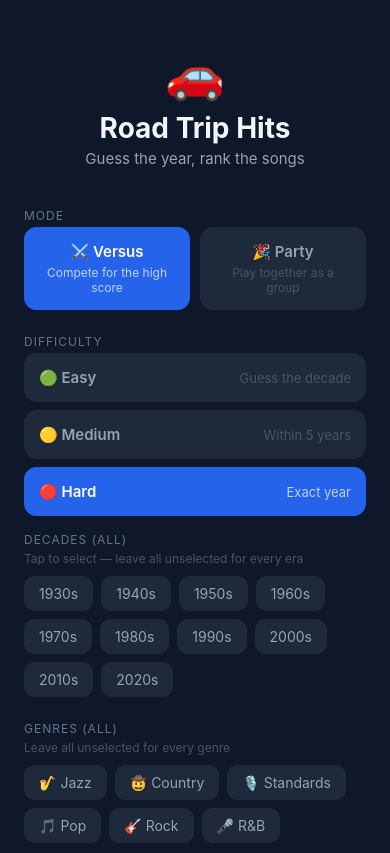
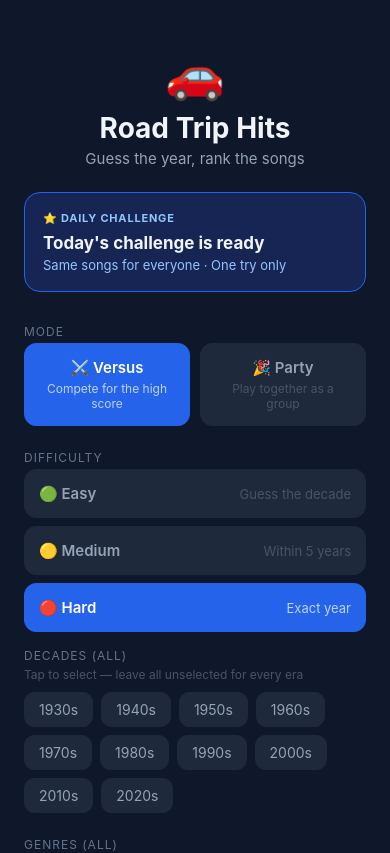
Before and after one commit to bethand5/roadtriphits, a React Native app: screen /Home in a window 390 px wide. Shown: the top 853 px of the page. Built offline with nearby package versions, Linux system fonts and the light colour scheme; what expo-audio would draw is missing.

Commit message:
Add daily challenge card to Home screen

```diff
--- a/screens/HomeScreen.tsx
+++ b/screens/HomeScreen.tsx
@@ -11,6 +11,7 @@ import {
 } from 'react-native'
 import { useGameStore, GameMode, Difficulty } from '../store/gameStore'
 import { Genre } from '../data/billboard_pre1958'
+import { useDailyStore, getTodayKey } from '../store/dailyStore'
 
 const AVATARS = ['🎸', '🚗', '🎤', '🏎️', '🥁', '🚕', '🎹', '🛻', '🎺', '🚙', '🎻', '🎧']
 
@@ -51,6 +52,13 @@ export default function HomeScreen({ navigation }: any) {
     setGenreFilter,
     resetGame,
   } = useGameStore()
+
+  // Daily challenge status
+  const dailyHistory = useDailyStore(s => s.history)
+  const dailyStreak = useDailyStore(s => s.currentStreak)
+  const todayKey = getTodayKey()
+  const todayResult = dailyHistory[todayKey]
+
   const [selectedMode, setSelectedMode] = useState<GameMode>('versus')
   const [selectedDifficulty, setSelectedDifficulty] = useState<Difficulty>('hard')
   const [selectedDecades, setSelectedDecades] = useState<number[]>([])
@@ -126,6 +134,29 @@ export default function HomeScreen({ navigation }: any) {
         <Text style={styles.emoji}>🚗</Text>
         <Text style={styles.title}>Road Trip Hits</Text>
         <Text style={styles.subtitle}>Guess the year, rank the songs</Text>
+
+        <TouchableOpacity
+          style={styles.dailyCard}
+          onPress={() => navigation.navigate('DailyChallenge')}
+        >
+          <View style={styles.dailyTopRow}>
+            <Text style={styles.dailyBadge}>⭐ DAILY CHALLENGE</Text>
+            {dailyStreak >= 2 && (
+              <Text style={styles.dailyStreak}>🔥 {dailyStreak} day streak</Text>
+            )}
+          </View>
+          {todayResult?.completed ? (
+            <>
+              <Text style={styles.dailyTitle}>You scored {todayResult.score}/19 today</Text>
+              <Text style={styles.dailySubtitle}>Tap to see your result · Come back tomorrow</Text>
+            </>
+          ) : (
+            <>
+              <Text style={styles.dailyTitle}>Today's challenge is ready</Text>
+              <Text style={styles.dailySubtitle}>Same songs for everyone · One try only</Text>
+            </>
+          )}
+        </TouchableOpacity>
 
         <Text style={styles.sectionLabel}>Mode</Text>
         <View style={styles.modeRow}>
@@ -299,7 +330,42 @@ const styles = StyleSheet.create({
   scroll: { padding: 24 },
   emoji: { fontSize: 48, textAlign: 'center', marginTop: 20 },
   title: { fontSize: 28, fontWeight: '700', textAlign: 'center', marginTop: 8, color: '#f1f5f9' },
-  subtitle: { fontSize: 15, color: '#94a3b8', textAlign: 'center', marginTop: 4, marginBottom: 32 },
+  subtitle: { fontSize: 15, color: '#94a3b8', textAlign: 'center', marginTop: 4, marginBottom: 24 },
+  dailyCard: {
+    backgroundColor: '#172554',
+    borderRadius: 16,
+    padding: 18,
+    marginBottom: 24,
+    borderWidth: 1,
+    borderColor: '#2563eb',
+  },
+  dailyTopRow: {
+    flexDirection: 'row',
+    justifyContent: 'space-between',
+    alignItems: 'center',
+    marginBottom: 8,
+  },
+  dailyBadge: {
+    fontSize: 11,
+    fontWeight: '700',
+    color: '#93c5fd',
+    letterSpacing: 0.8,
+  },
+  dailyStreak: {
+    fontSize: 12,
+    color: '#f59e0b',
+    fontWeight: '600',
+  },
+  dailyTitle: {
+    fontSize: 17,
+    fontWeight: '700',
+    color: '#f1f5f9',
+    marginBottom: 4,
+  },
+  dailySubtitle: {
+    fontSize: 13,
+    color: '#93c5fd',
+  },
   sectionLabel: { fontSize: 12, color: '#64748b', marginBottom: 4, marginTop: 8, textTransform: 'uppercase', letterSpacing: 1 },
   filterHint: { fontSize: 12, color: '#475569', marginBottom: 10 },
   modeRow: { flexDirection: 'row', gap: 10, marginBottom: 16 },
```
